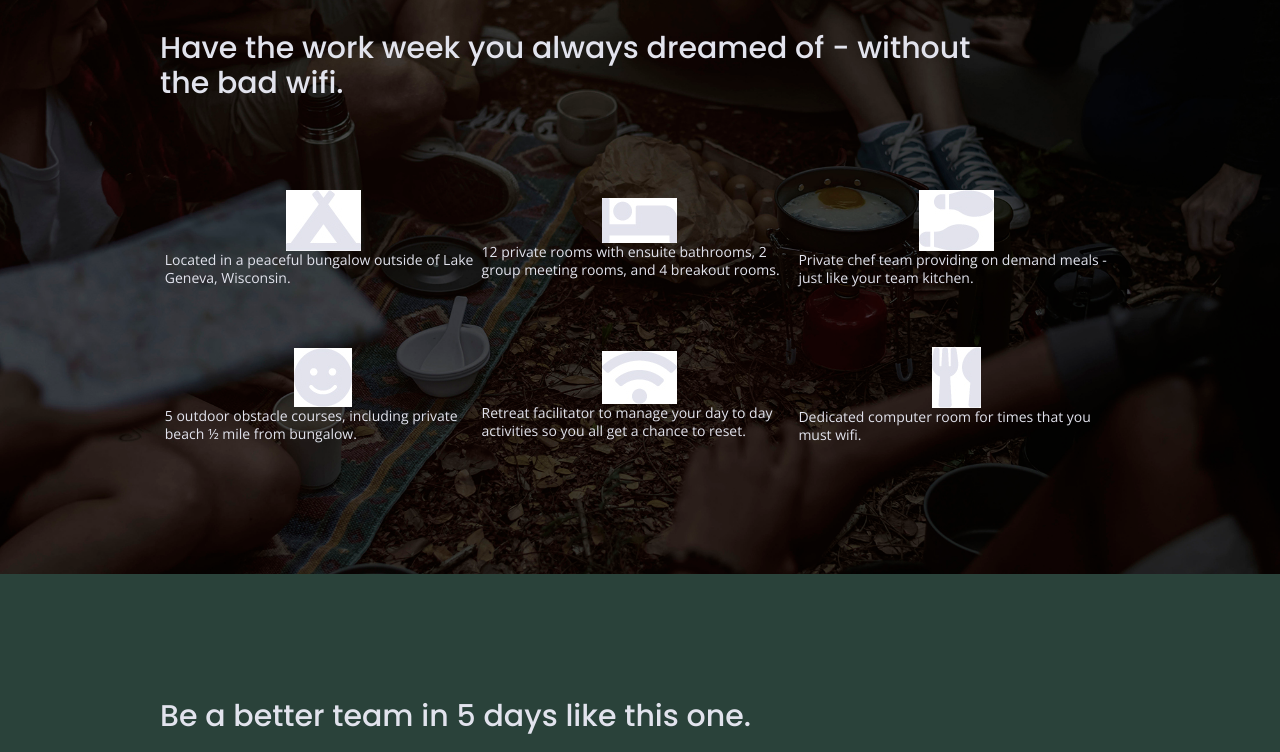
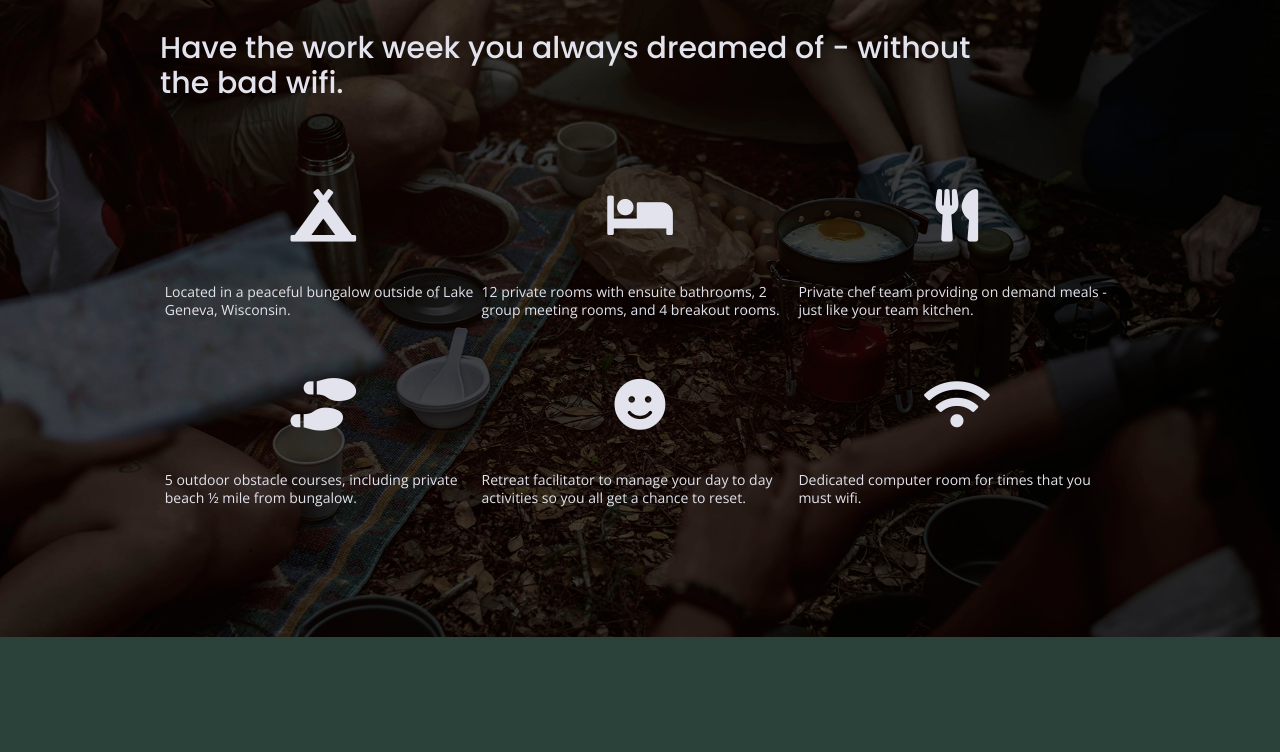
Before and after one commit to henry-salliss/responsive-project, a website built with Parcel: page index.html in a window 1280 px wide. Shown: the part 1063-1815 px from the top of the page. Built offline with nearby package versions, Linux system fonts and the light colour scheme; files whose address does not match are found by name.

Commit message:
added in icons onto the homepage

```diff
--- a/css/main.css
+++ b/css/main.css
@@ -357,6 +357,13 @@ input[type=button] {
   margin: 0;
 }
 
+.features i{
+  display: flex;
+  justify-content: center;
+  flex-flow: row wrap;
+  margin-bottom: 40px;
+  font-size: 3.75em;
+}
 
 .reviews{
   background-color: #2a423a;
--- a/index.html
+++ b/index.html
@@ -18,7 +18,7 @@
 
   <link rel="stylesheet" href="css/normalize.css">
   <link rel="stylesheet" href="css/main.css">
-
+  <link rel="stylesheet" href="https://use.fontawesome.com/releases/v5.5.0/css/all.css" integrity="sha384-B4dIYHKNBt8Bc12p+WXckhzcICo0wtJAoU8YZTY5qE0Id1GSseTk6S+L3BlXeVIU" crossorigin="anonymous">
 2
 <!-- Google Fonts -->
 <link href="https://fonts.googleapis.com/css?family=Open+Sans:400,700|Poppins:500,700" rel="stylesheet">
@@ -65,10 +65,8 @@
     <h2>Have the work week you always dreamed of - without the bad wifi.</h2>
     <div class="features-items">
       <article>
-        <figure>
-          <img src="/img/campground.jpg" alt="image of tent">
-        </figure>
         <p class="fontawesome-icon">
+          <i class="fas fa-campground"></i>
         </p>
         <p class="features-item-description">
           Located in a peaceful bungalow outside of Lake Geneva, Wisconsin.
@@ -76,19 +74,15 @@
       </article>
       <article>
         <p class="fontawesome-icon">
-          <figure>
-            <img src="/img/bed.jpg" alt="image of a bed">
-          </figure>
+          <i class="fas fa-bed"></i>
         </p>
         <p class="features-item-description">
           12 private rooms with ensuite bathrooms, 2 group meeting rooms, and 4 breakout rooms.
         </p>
       </article>
       <article>
-        <figure>
-          <img src="/img/shoe-prints.jpg" alt="image of footprints">
-        </figure>
         <p class="fontawesome-icon">
+          <i class="fas fa-utensils"></i>
         </p>
         <p class="features-item-description">
           Private chef team providing on demand meals - just like your team kitchen.
@@ -96,29 +90,24 @@
       </article>
       <article>
         <figure>
-          <img src="/img/smile.jpg" alt="image of smiling face">
-        </figure>
         <p class="fontawesome-icon">
+          <i class="fas fa-shoe-prints"></i>
         </p>
         <p class="features-item-description">
           5 outdoor obstacle courses, including private beach ½ mile from bungalow.
         </p>
       </article>
       <article>
-        <figure>
-          <img src="/img/wifi.jpg" alt="wifi connection symbol">
-        </figure>
         <p class="fontawesome-icon">
+          <i class="fas fa-smile"></i>
         </p>
         <p class="features-item-description">
           Retreat facilitator to manage your day to day activities so you all get a chance to reset.
         </p>
       </article>
       <article>
-        <figure>
-          <img src="/img/utensils.jpg" alt="utensils image">
-        </figure>
         <p class="fontawesome-icon">
+          <i class="fas fa-wifi"></i>
         </p>
         <p class="features-item-description">
           Dedicated computer room for times that you must wifi.
```
Also changed, not shown: about/index.html (+1 -1 lines), faq/index.html (+1 -1 lines).
